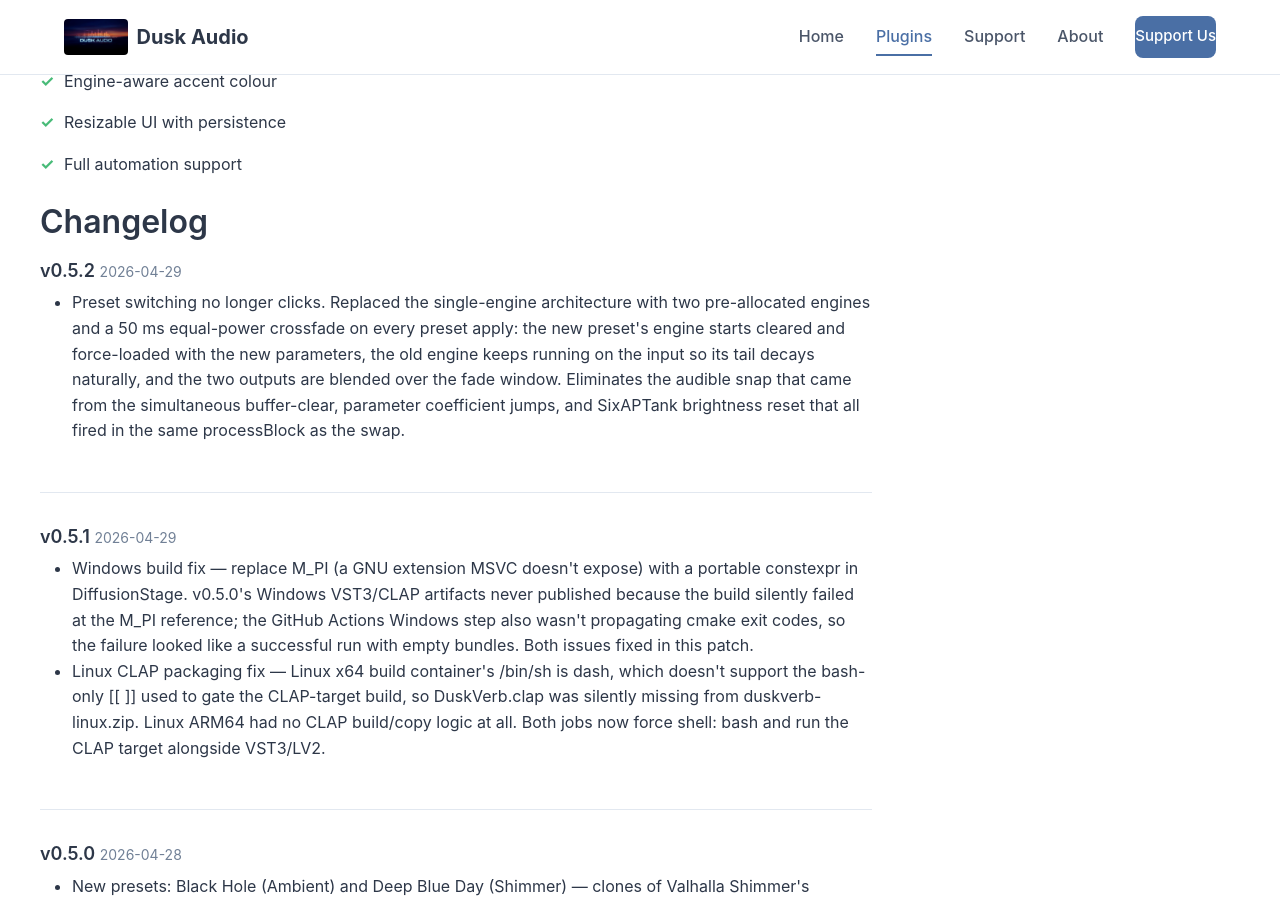
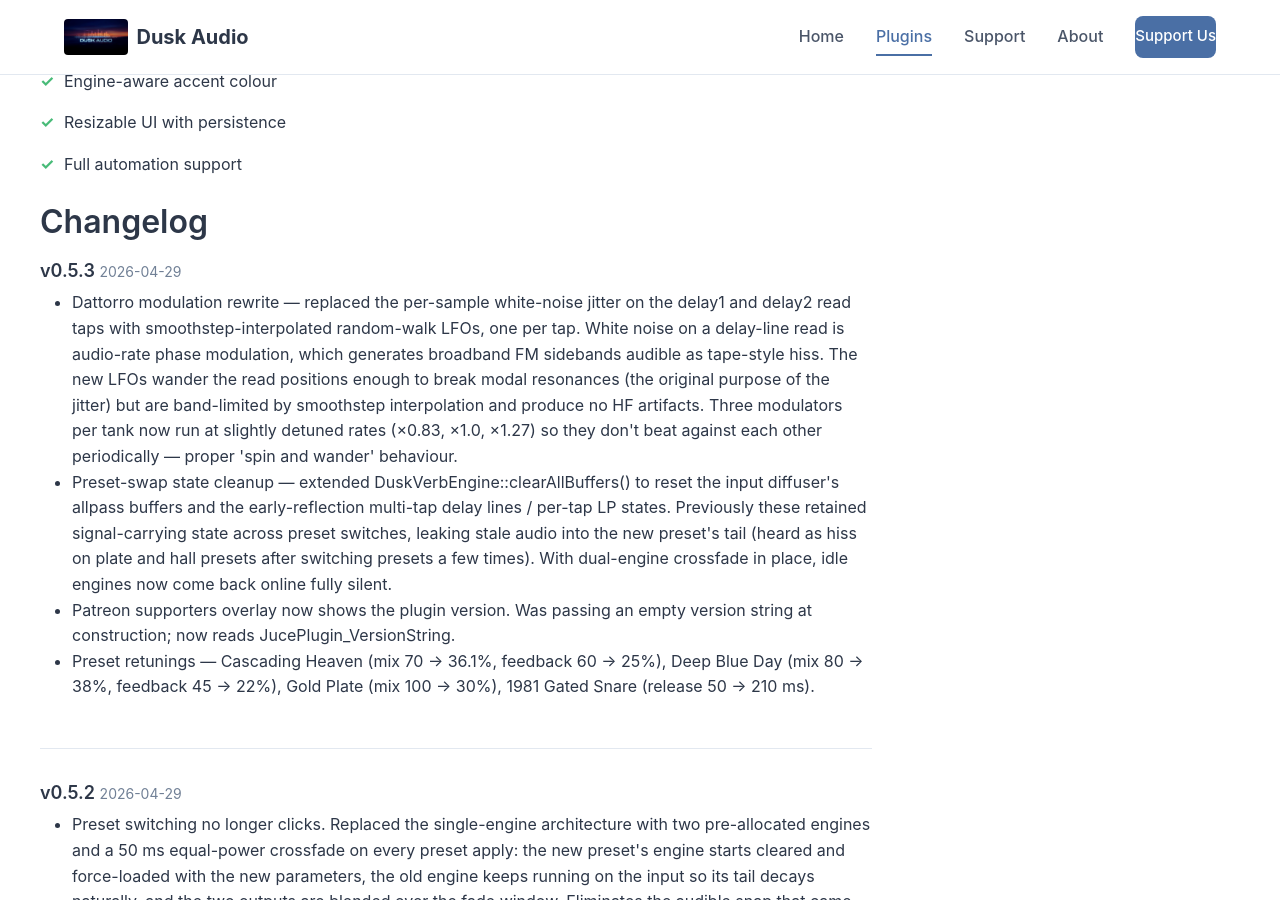
Before and after one commit to dusk-audio/dusk-audio.github.io, a Jekyll site: the page built from _plugins/duskverb.md, in a window 1280 px wide and 900 px high, scrolled down 8302 px. Built offline with Jekyll 4.4.1, drawn with Linux system fonts in a browser that asks for light colours; some of the changed text lies outside the part shown.

Commit message:
Update DuskVerb to v0.5.3

```diff
--- a/_data/plugins.yml
+++ b/_data/plugins.yml
@@ -64,7 +64,7 @@
     free.
   status: pre-release
   featured: true
-  version: 0.5.2
+  version: 0.5.3
 - name: Convolution Reverb
   slug: convolution-reverb
   tagline: IR-based reverb
--- a/_plugins/duskverb.md
+++ b/_plugins/duskverb.md
@@ -4,7 +4,7 @@ title: DuskVerb
 slug: duskverb
 tagline: Professional Algorithmic Reverb
 description: Algorithmic reverb with seven distinct DSP engines — Dattorro vintage plate, 6-AP high-density tank, Quad Room, 16-channel Hadamard FDN, Spring Tank, Non-Linear gated, and Eno-style Shimmer. 35+ hardware-anchored factory presets, random-walk modulation, freeze. Free VST3, LV2, AU, and CLAP plugin for Linux, Windows, and macOS.
-version: "0.5.2"
+version: "0.5.3"
 screenshot: /assets/images/plugins/DuskVerb-Eno-FDN.png
 
 screenshots:
@@ -54,6 +54,13 @@ requirements:
   - "Sample rates: 44.1 kHz – 192 kHz (sample-rate independent)"
 
 changelog:
+  - version: "0.5.3"
+    date: "2026-04-29"
+    changes:
+      - "Dattorro modulation rewrite — replaced the per-sample white-noise jitter on the delay1 and delay2 read taps with smoothstep-interpolated random-walk LFOs, one per tap. White noise on a delay-line read is audio-rate phase modulation, which generates broadband FM sidebands audible as tape-style hiss. The new LFOs wander the read positions enough to break modal resonances (the original purpose of the jitter) but are band-limited by smoothstep interpolation and produce no HF artifacts. Three modulators per tank now run at slightly detuned rates (×0.83, ×1.0, ×1.27) so they don't beat against each other periodically — proper 'spin and wander' behaviour."
+      - "Preset-swap state cleanup — extended DuskVerbEngine::clearAllBuffers() to reset the input diffuser's allpass buffers and the early-reflection multi-tap delay lines / per-tap LP states. Previously these retained signal-carrying state across preset switches, leaking stale audio into the new preset's tail (heard as hiss on plate and hall presets after switching presets a few times). With dual-engine crossfade in place, idle engines now come back online fully silent."
+      - "Patreon supporters overlay now shows the plugin version. Was passing an empty version string at construction; now reads JucePlugin_VersionString."
+      - "Preset retunings — Cascading Heaven (mix 70 → 36.1%, feedback 60 → 25%), Deep Blue Day (mix 80 → 38%, feedback 45 → 22%), Gold Plate (mix 100 → 30%), 1981 Gated Snare (release 50 → 210 ms)."
   - version: "0.5.2"
     date: "2026-04-29"
     changes:
```
